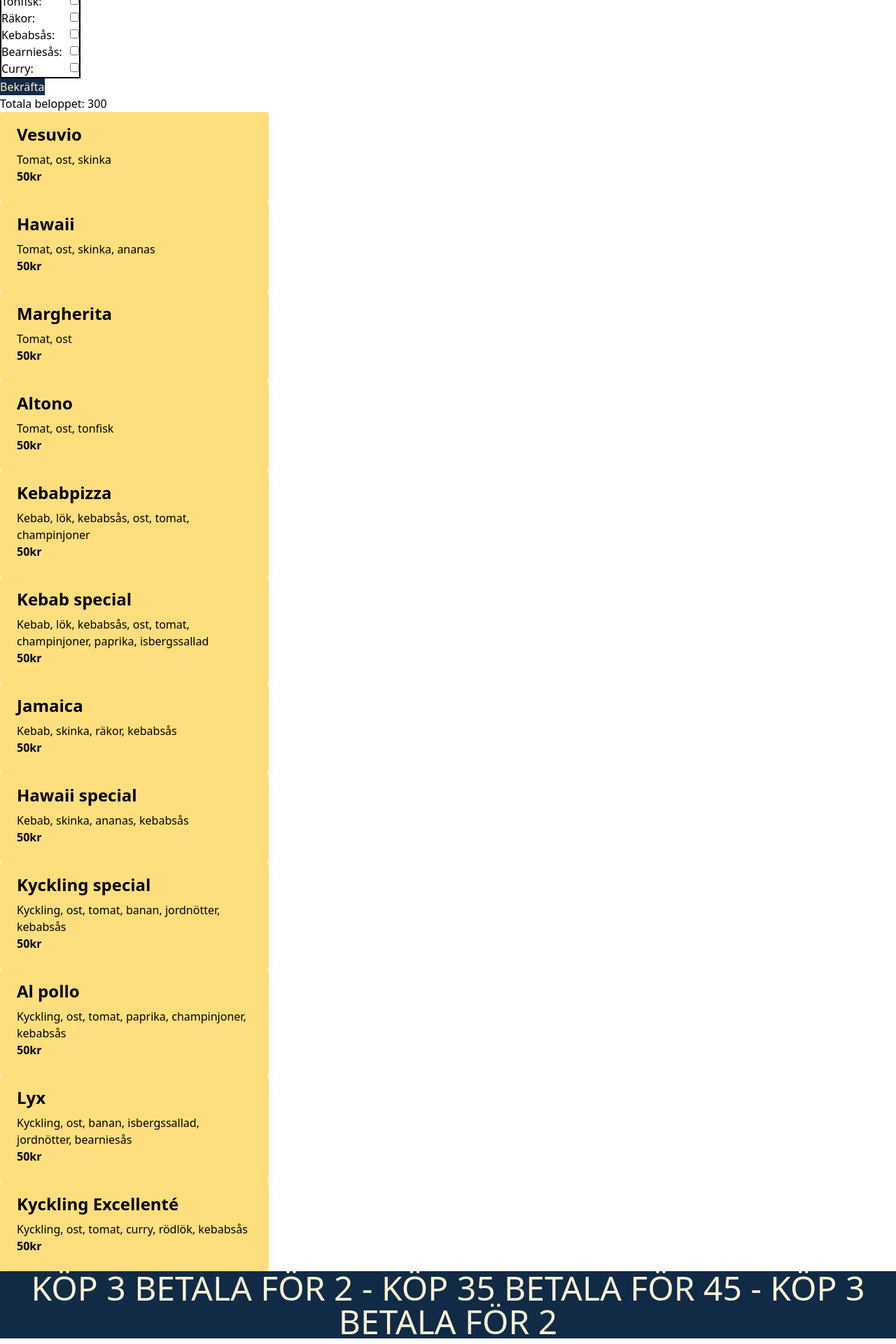
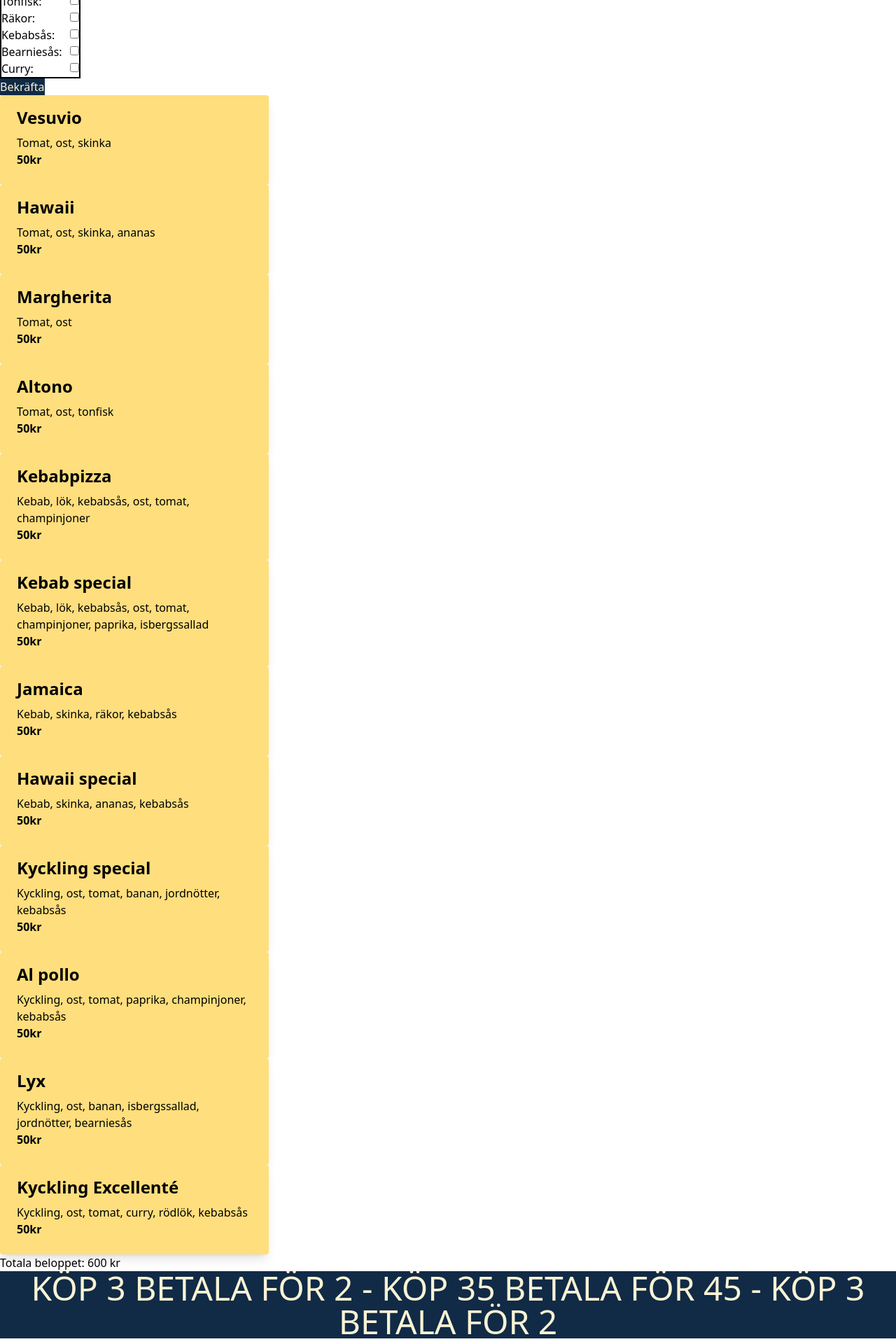
Before and after one commit to biggieliten/PizzaCalculator, a React (Vite) app: page / in a window 1280 px wide. Shown: the part 432-2352 px from the top of the page at 70% size. Built offline with nearby package versions, Linux system fonts and the light colour scheme.

Commit message:
added totalsum with globalpizza

```diff
--- a/src/App.tsx
+++ b/src/App.tsx
@@ -15,9 +15,9 @@ function App() {
     <>
       <Header />
       <ChosenProduct />
-      <TotalSum prices={pizzaPrices} />
       <PizzaContext.Provider value={initialPizzas}>
-      <PizzaCard/>
+        <PizzaCard />
+        <TotalSum />
         {/* {initialPizzas.map((pizza, index) => (
           <div key={index}>
           <h2>{pizza.name}</h2>
--- a/src/Components/Total/Total.tsx
+++ b/src/Components/Total/Total.tsx
@@ -1,17 +1,15 @@
 import React from "react";
+import { useContext } from "react";
+import { PizzaContext } from "../GlobalPizza/GlobalPizza";
 
-interface PizzaTotalProps {
-  prices: number[];
-}
+const TotalSum: React.FC = () => {
+  const pizzas = useContext(PizzaContext);
 
-export const pizzaPrices = [80, 120, 100];
-
-const TotalSum: React.FC<PizzaTotalProps> = ({ prices }) => {
-  const total = prices.reduce((sum, price) => sum + price, 0);
+  const total = pizzas.reduce((sum, pizza) => sum + pizza.price, 0);
 
   return (
     <div className="place-self-auto ...">
-      <h2>Totala beloppet: {total} </h2>
+      <h2>Totala beloppet: {total} kr</h2>
     </div>
   );
 };
```
